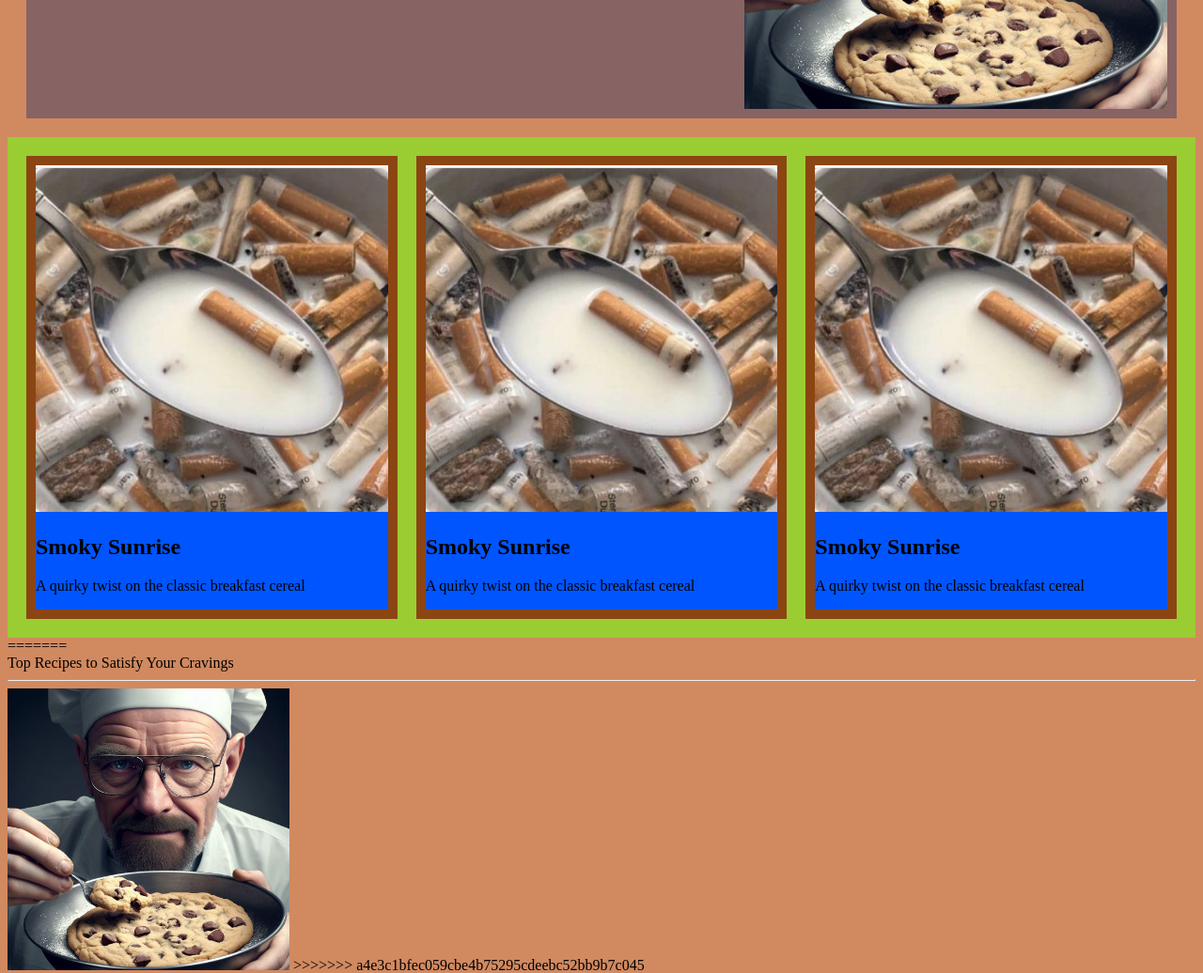
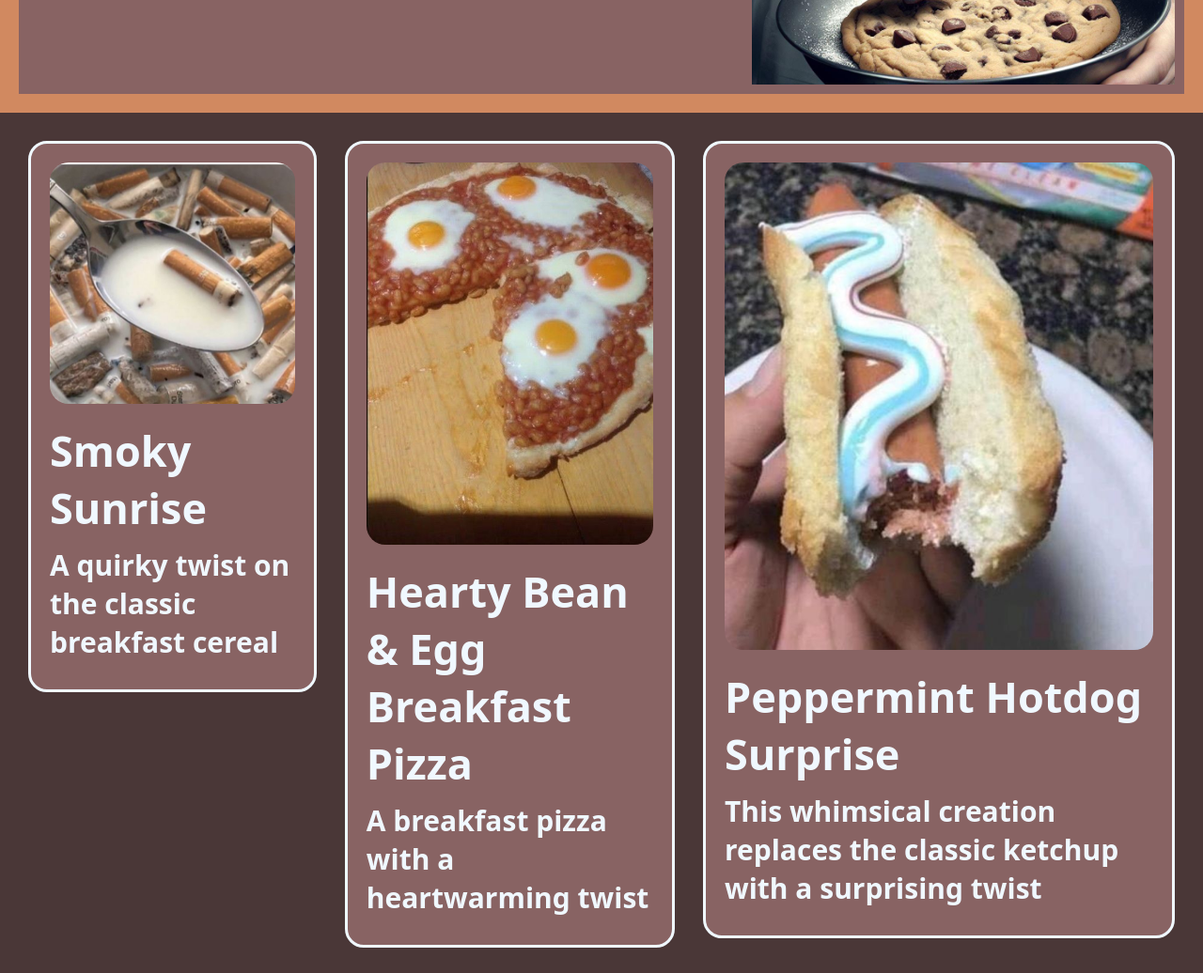
Before and after one commit to Basttuu/NewOdinRecipes, a plain HTML site: page index.html in a window 1280 px wide. Shown: the part 480-1516 px from the top of the page at 94% size. Drawn offline with Linux system fonts and the light colour scheme.

Commit message:
I add some style but need to implement flexbox

```diff
--- a/index.html
+++ b/index.html
@@ -5,7 +5,7 @@
         <title>New Recipes</title>
         <link rel="stylesheet" href="style.css">
     </head>
-<<<<<<< HEAD
+
     <body style="background-color:#d18960;">
         <header>
             <a href="#" class="logo">
@@ -24,29 +24,37 @@
             <img src = "./Images/walter.jpg"
         alt="Mr. White and his candys"
         height="450"
-        class="center">
+        class="center"
+        >
         </div>
 
         <div class="recipes-card">
+            <a href="./recipes/smokysunrise.html">
                 <div class="recipe-one">
                     <img src="./Images/cereal.jpg" alt="Cereal">
                     <h2>Smoky Sunrise</h2>
                     <p>A quirky twist on the classic breakfast cereal</p>
                 </div>
+            </a>
+            <a href="./recipes/mexicanpizza.html">
                 <div class="recipe-one">
-                <img src="./Images/cereal.jpg" alt="Cereal">
-                <h2>Smoky Sunrise</h2>
-                <p>A quirky twist on the classic breakfast cereal</p>
+                    <img src="./Images/pizza.jpg" alt="Pizza">
+                    <h2>Hearty Bean & Egg Breakfast Pizza</h2>
+                    <p>A breakfast pizza with a heartwarming twist</p>
                 </div>
+            </a>
+            <a href="./recipes/pepperminthotdog.html">
                 <div class="recipe-one">
-                <img src="./Images/cereal.jpg" alt="Cereal">
-                <h2>Smoky Sunrise</h2>
-                <p>A quirky twist on the classic breakfast cereal</p>
+                    <img src="./Images/hotdogjpg.jpg" alt="Hotdog">
+                    <h2>Peppermint Hotdog Surprise</h2>
+                    <p>This whimsical creation replaces the classic ketchup with a surprising twist</p>
                 </div>
+            </a>
+
         </div>
 
 
-=======
+
     <body style="background-color: rgb(251, 251, 251);">
         <div>Top Recipes to Satisfy Your Cravings</div>
         <hr>
@@ -54,7 +62,6 @@
         alt="Mr. White and his candys"
         height="300"
         class="center">
->>>>>>> a4e3c1bfec059cbe4b75295cdeebc52bb9b7c045
         <hr>
         <div>Indulge your taste buds with these irresistible craving recipes!</div>
         <img src = "./Images/office.gif"
--- a/style.css
+++ b/style.css
@@ -1,4 +1,4 @@
-<<<<<<< HEAD
+
 body{
     font-family: system-ui, -apple-system, BlinkMacSystemFont, 'Segoe UI', Roboto, Oxygen, Ubuntu, Cantarell, 'Open Sans', 'Helvetica Neue', sans-serif;
     margin: 0;
@@ -31,13 +31,16 @@ a{
     background-color: #886363;
     padding: 10px;
     display: inline-flex;
+    max-width: fit-content;
+    max-height: 100%;
 }
 
 .main-info p{
-    color: white;
+    color: aliceblue;
     font-weight: 600;
     font-size: 50px;
     padding: 20px;
+    max-width: fit-content;
 }
 
 .recipes-card{
@@ -45,19 +48,30 @@ a{
     max-width: 100%;
     box-sizing: border-box;
     display: flex;
-    padding: 20px;
-    gap:20px;
-    background-color: yellowgreen;
+    padding: 30px;
+
+    gap:30px;
+    background-color: #4a3737;
 
 }
 .recipes-card .recipe-one{
-    border: 10px solid saddlebrown;
+    padding: 20px;
+    border: 3px solid aliceblue;
+    border-radius: 20px;
+    background-color: #886363;
+}
+.recipes-card h2,
+.recipes-card p{
+    text-align: left;
+    margin: 10px 0;
+    color: aliceblue;
 
-    background-color: rgb(0, 85, 255);
 }
 
 .recipes-card img{
+    border-radius: 20px;
     max-width: 100%;
+    height: auto;
 }
 nav a{
     font-weight: 600;
@@ -66,7 +80,7 @@ nav a{
 
 nav a:hover{
     color:brown;
-=======
+}
 div{
     background-color: rgb(93, 13, 13);
     color:bisque;
@@ -83,5 +97,4 @@ div{
 
 .text-center{
     text-align: center;
->>>>>>> a4e3c1bfec059cbe4b75295cdeebc52bb9b7c045
 }
```
Also changed, not shown: recipes/smokysunrise.html (+1 -11 lines). Lines whose indentation alone changed are shown as unchanged.
